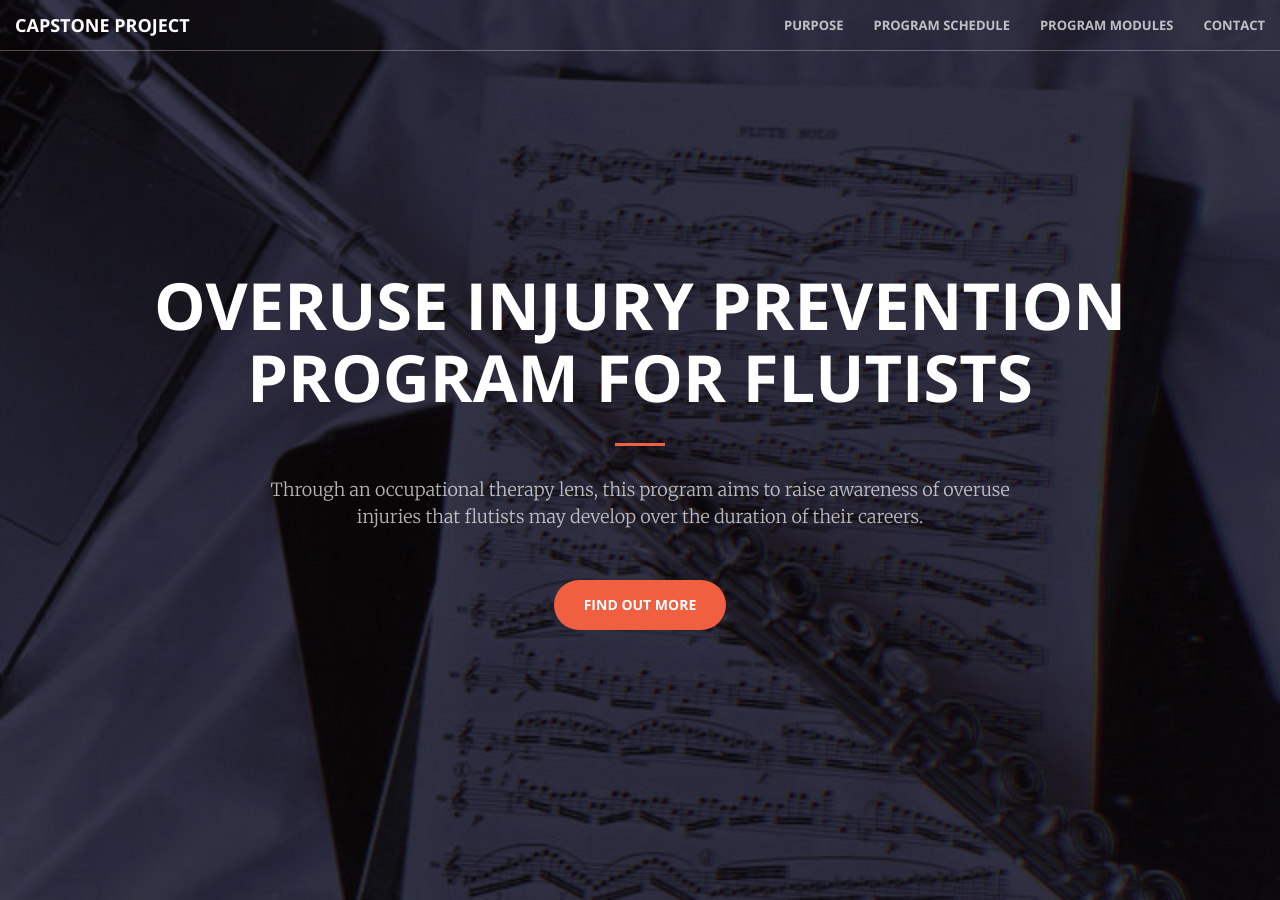
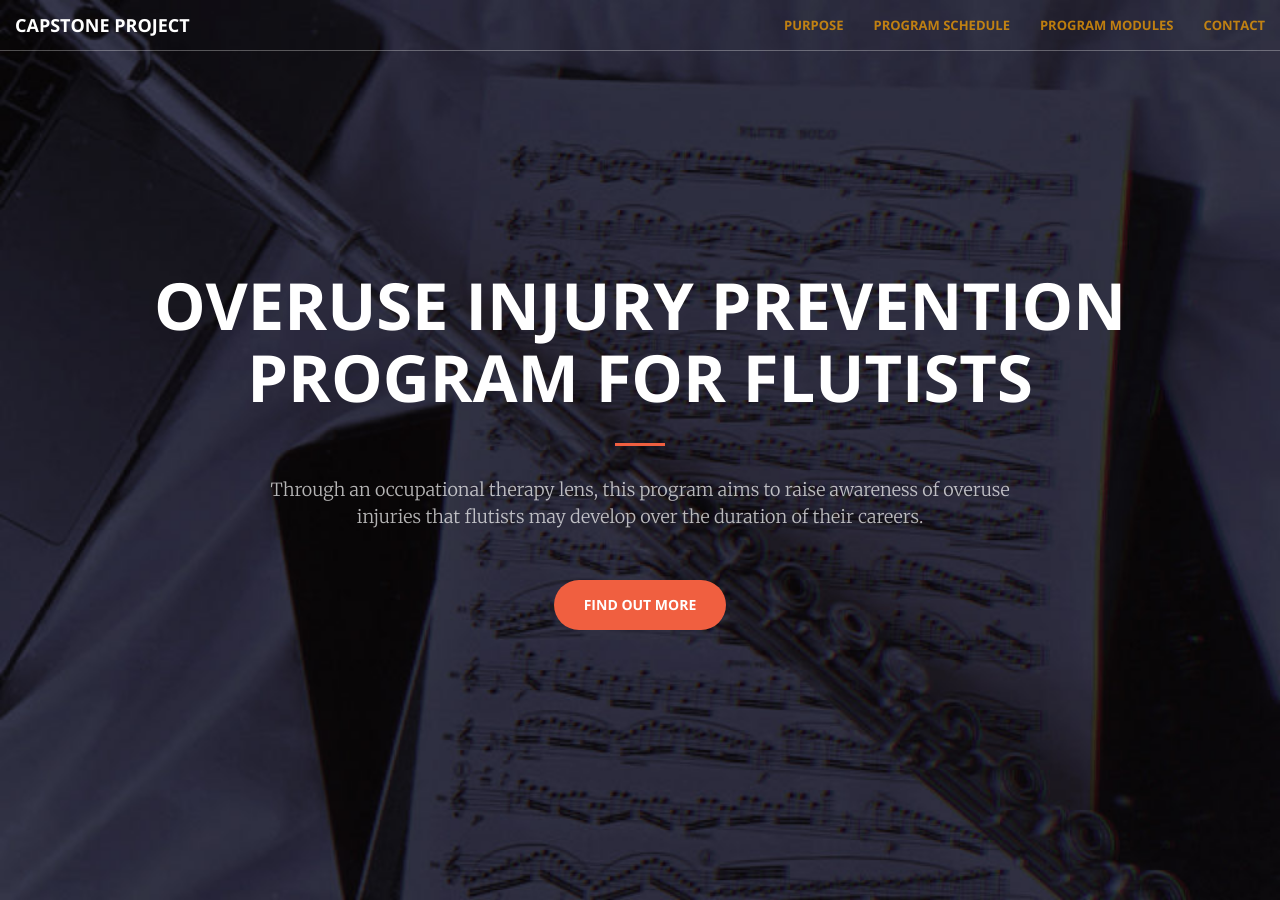
Before and after one commit to jkimOTD/jkimOTD.github.io, a Jekyll site: the page built from index.html, in a window 1280 px wide and 900 px high. Built offline with Jekyll 4.4.1, drawn with Linux system fonts in a browser that asks for light colours.

Commit message:
Update _base.scss

```diff
--- a/_sass/_base.scss
+++ b/_sass/_base.scss
@@ -120,7 +120,7 @@ aside {
         }
         .nav > li > a,
         .nav > li > a:focus {
-            color: rgba(white, .7);
+            color: rgba(orange, .7);
             &:hover {
                 color: white;
             }
```
